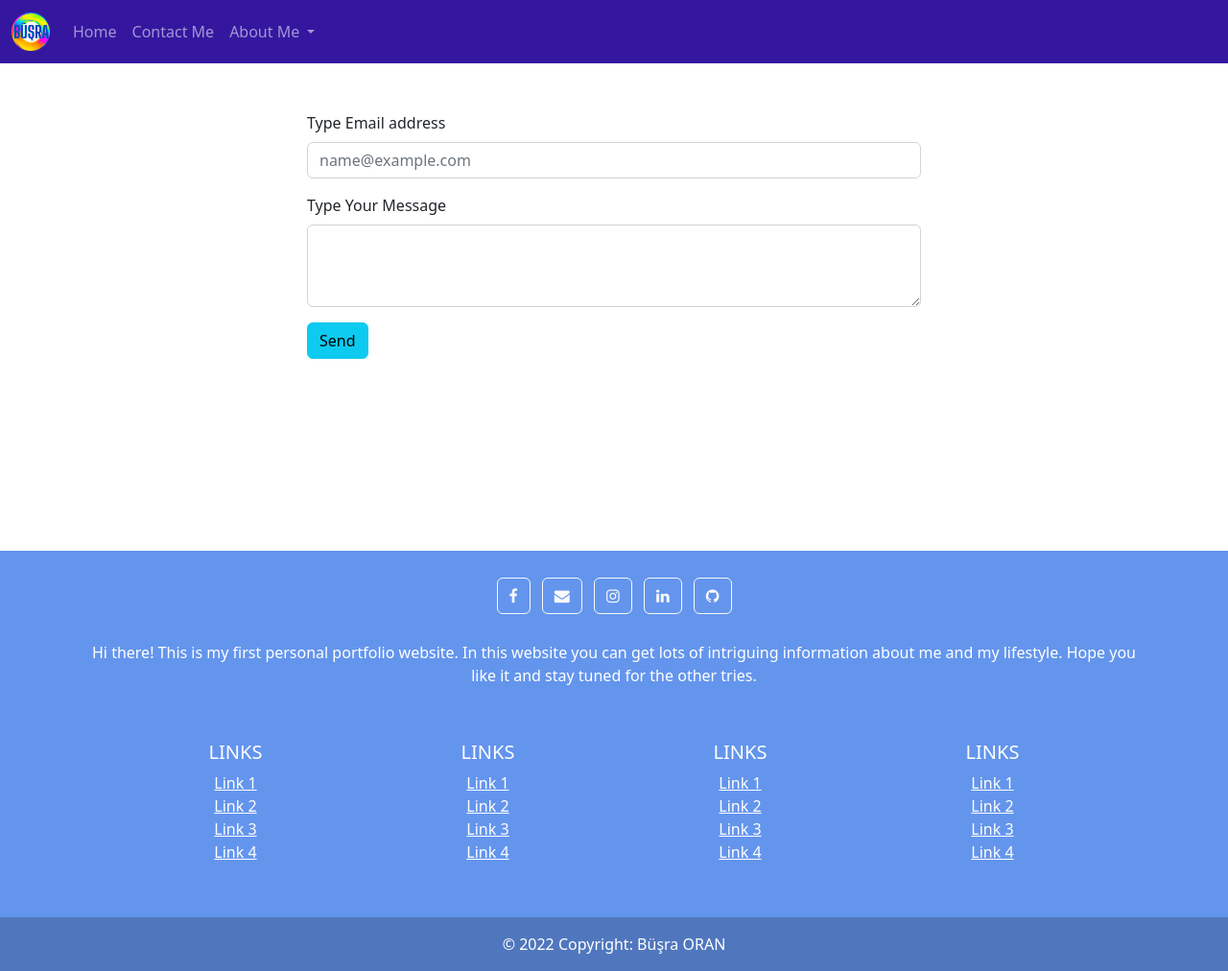
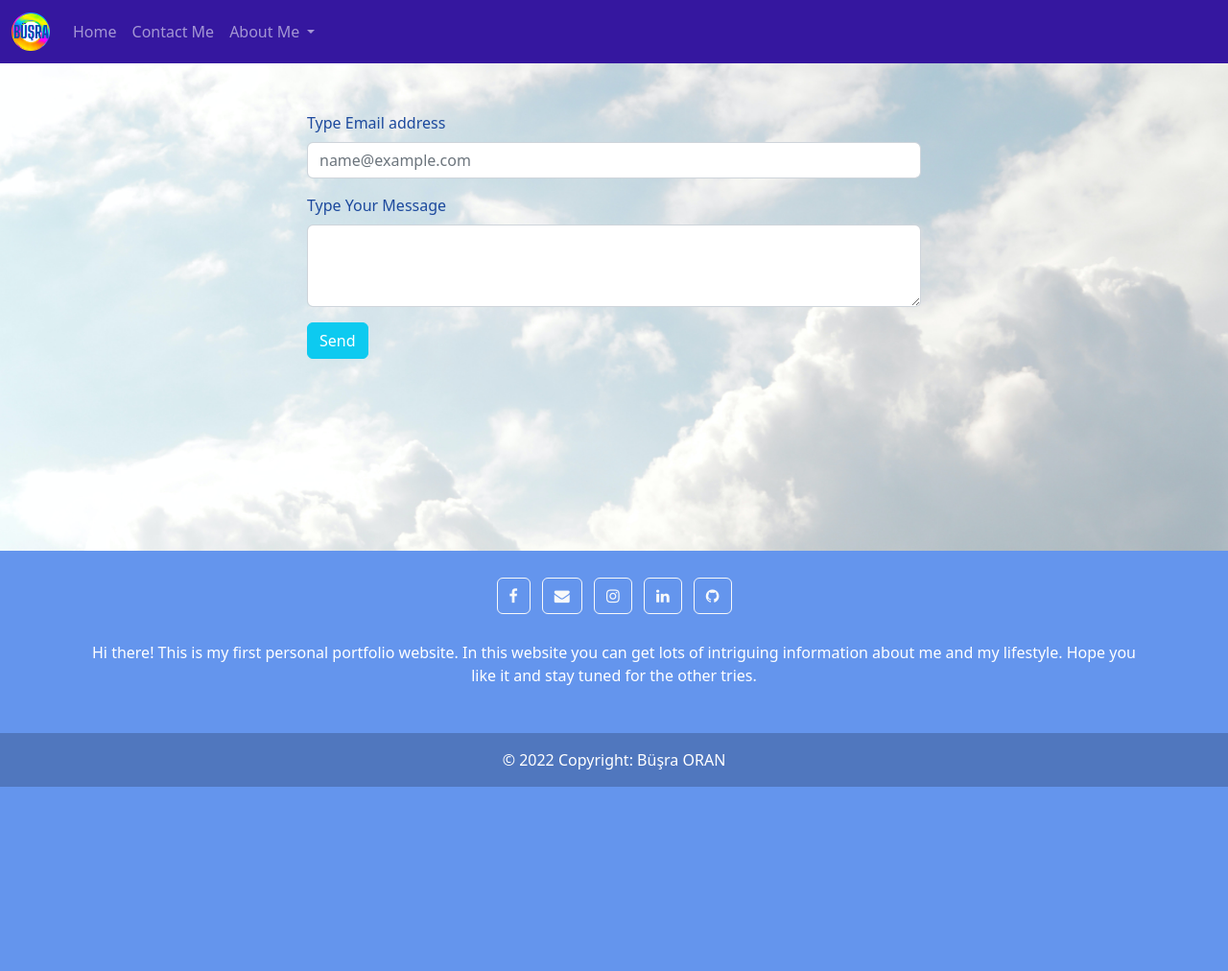
Before and after one commit to busraaaoran/Personal_web_site, a PHP site: page /contact.html in a window 1280 px wide. Shown: the whole page at 96% size. After the commit the page ends 820 px from the top, so only its background shows below. Run offline with PHP 8.4, Linux system fonts and the light colour scheme.

```diff
--- a/contact.html
+++ b/contact.html
@@ -32,11 +32,19 @@
         <label for="exampleFormControlTextarea1" class="form-label">Type Your Message</label>
         <textarea class="form-control" id="exampleFormControlTextarea1" rows="3"></textarea>
       </div>
-      <button type="button" class="btn btn-info">Send</button>
+      <button type="button" class="btn btn-info text-white">Send</button>
     </div>
 
     <footer class="text-center text-white"></footer>
 
+    <style>
+      body {
+        background-image: url("images/pexels-miguel-á-padriñán-19670.jpg");
+        background-repeat: no-repeat;
+        background-size: cover;
+      }
+    </style>
+
     <script src="js/main.js"></script>
 </body>
 </html>
--- a/css/styles.css
+++ b/css/styles.css
@@ -16,14 +16,12 @@
 .header {
     text-align: center;
     color: #056470;
-    margin-top: 150px;
+
 }
 .about{
 
-    color: aqua;
     margin: auto;
-    padding-top: 40px;
-
+    padding-top: 100px;
 }
 .about p{
     color: #056470;
@@ -74,11 +72,13 @@ h2{
 
 .col-sm-4{
     align-self: center;
+    padding: 10px;
 }
 
 .col-sm-8{
     align-self: center;
-    padding-top: 0%;
+    padding: 10px;
+    height: 300px;
 }
 
 .img-fluid.rounded-start{
@@ -89,3 +89,7 @@ h2{
     margin: auto;
     padding-top: 50px;
 }
+
+.contact-form.w-50{
+    color: rgb(28, 73, 157);
+}
--- a/footer.html
+++ b/footer.html
@@ -34,97 +34,6 @@
     </section>
     <!-- Section: Text -->
 
-    <!-- Section: Links -->
-    <section class="">
-      <!--Grid row-->
-      <div class="row">
-        <!--Grid column-->
-        <div class="col-lg-3 col-md-6 mb-4 mb-md-0">
-          <h5 class="text-uppercase">Links</h5>
-
-          <ul class="list-unstyled mb-0">
-            <li>
-              <a href="#!" class="text-white">Link 1</a>
-            </li>
-            <li>
-              <a href="#!" class="text-white">Link 2</a>
-            </li>
-            <li>
-              <a href="#!" class="text-white">Link 3</a>
-            </li>
-            <li>
-              <a href="#!" class="text-white">Link 4</a>
-            </li>
-          </ul>
-        </div>
-        <!--Grid column-->
-
-        <!--Grid column-->
-        <div class="col-lg-3 col-md-6 mb-4 mb-md-0">
-          <h5 class="text-uppercase">Links</h5>
-
-          <ul class="list-unstyled mb-0">
-            <li>
-              <a href="#!" class="text-white">Link 1</a>
-            </li>
-            <li>
-              <a href="#!" class="text-white">Link 2</a>
-            </li>
-            <li>
-              <a href="#!" class="text-white">Link 3</a>
-            </li>
-            <li>
-              <a href="#!" class="text-white">Link 4</a>
-            </li>
-          </ul>
-        </div>
-        <!--Grid column-->
-
-        <!--Grid column-->
-        <div class="col-lg-3 col-md-6 mb-4 mb-md-0">
-          <h5 class="text-uppercase">Links</h5>
-
-          <ul class="list-unstyled mb-0">
-            <li>
-              <a href="#!" class="text-white">Link 1</a>
-            </li>
-            <li>
-              <a href="#!" class="text-white">Link 2</a>
-            </li>
-            <li>
-              <a href="#!" class="text-white">Link 3</a>
-            </li>
-            <li>
-              <a href="#!" class="text-white">Link 4</a>
-            </li>
-          </ul>
-        </div>
-        <!--Grid column-->
-
-        <!--Grid column-->
-        <div class="col-lg-3 col-md-6 mb-4 mb-md-0">
-          <h5 class="text-uppercase">Links</h5>
-
-          <ul class="list-unstyled mb-0">
-            <li>
-              <a href="#!" class="text-white">Link 1</a>
-            </li>
-            <li>
-              <a href="#!" class="text-white">Link 2</a>
-            </li>
-            <li>
-              <a href="#!" class="text-white">Link 3</a>
-            </li>
-            <li>
-              <a href="#!" class="text-white">Link 4</a>
-            </li>
-          </ul>
-        </div>
-        <!--Grid column-->
-      </div>
-      <!--Grid row-->
-    </section>
-    <!-- Section: Links -->
   </div>
   <!-- Grid container -->
 
@@ -138,9 +47,7 @@
     footer{
         margin-top: 200px;
         background-color: cornflowerblue;
-        bottom: 0;
-        left: 0;
-        right: 0s;
+        width: 100%;
 
     }
   </style>
--- a/index.html
+++ b/index.html
@@ -61,7 +61,7 @@
           <img src="images/bg.jpeg" class="img-fluid rounded" >
         </div>
         <div class="col-sm-8">
-        <div class="card-body">
+          <div class="card-body" >
             <h1 class="header">Büşra ORAN</h1>
             <p class="card-text">Hi, I am a software developer that is enthusiastic about improving herself and learning new
               things related to web development. This site sorta is my baby step in the frontend development. So I hope you
```
Also changed, not shown: personalInterests.html (+7 -9 lines), images/imageedit_1_8691674692.png (deleted), images/pexels-konevi-3789871.jpg (added), images/pexels-miguel-á-padriñán-19670.jpg (added). Lines whose indentation alone changed are shown as unchanged.
